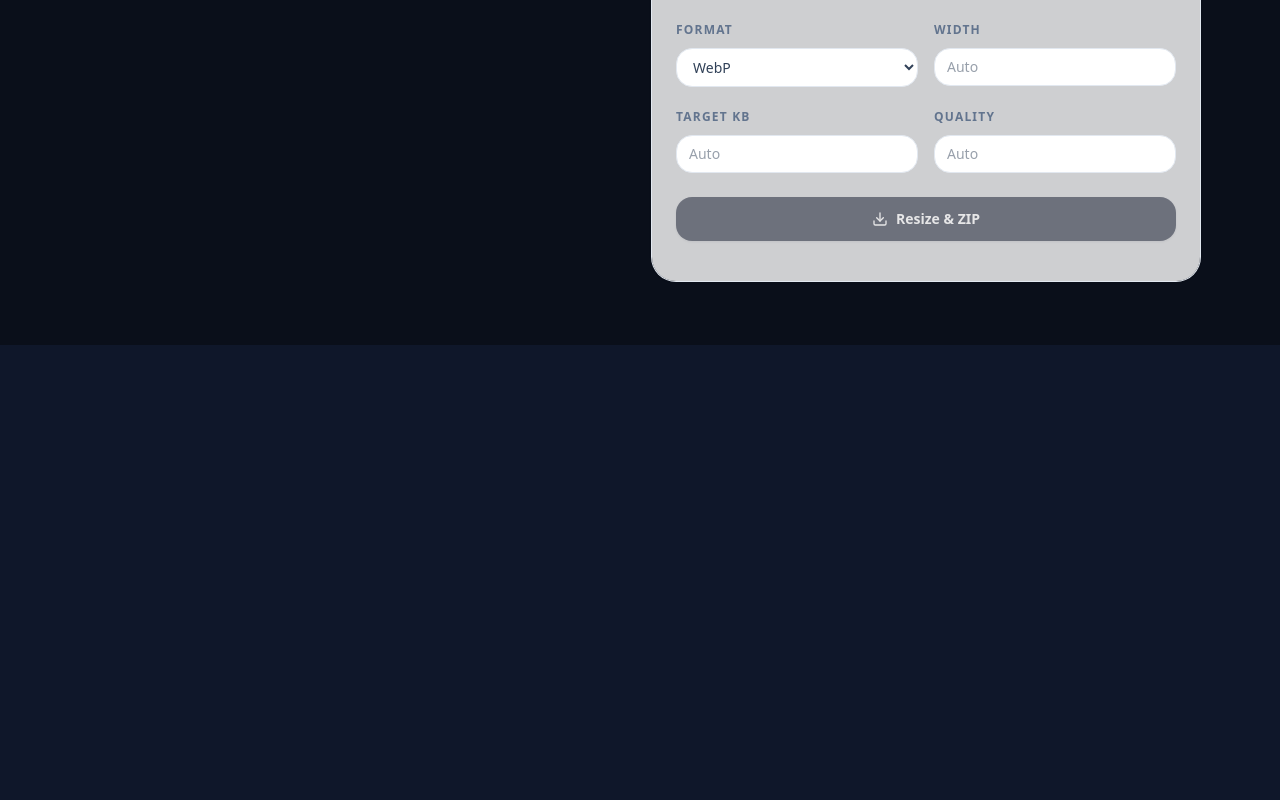
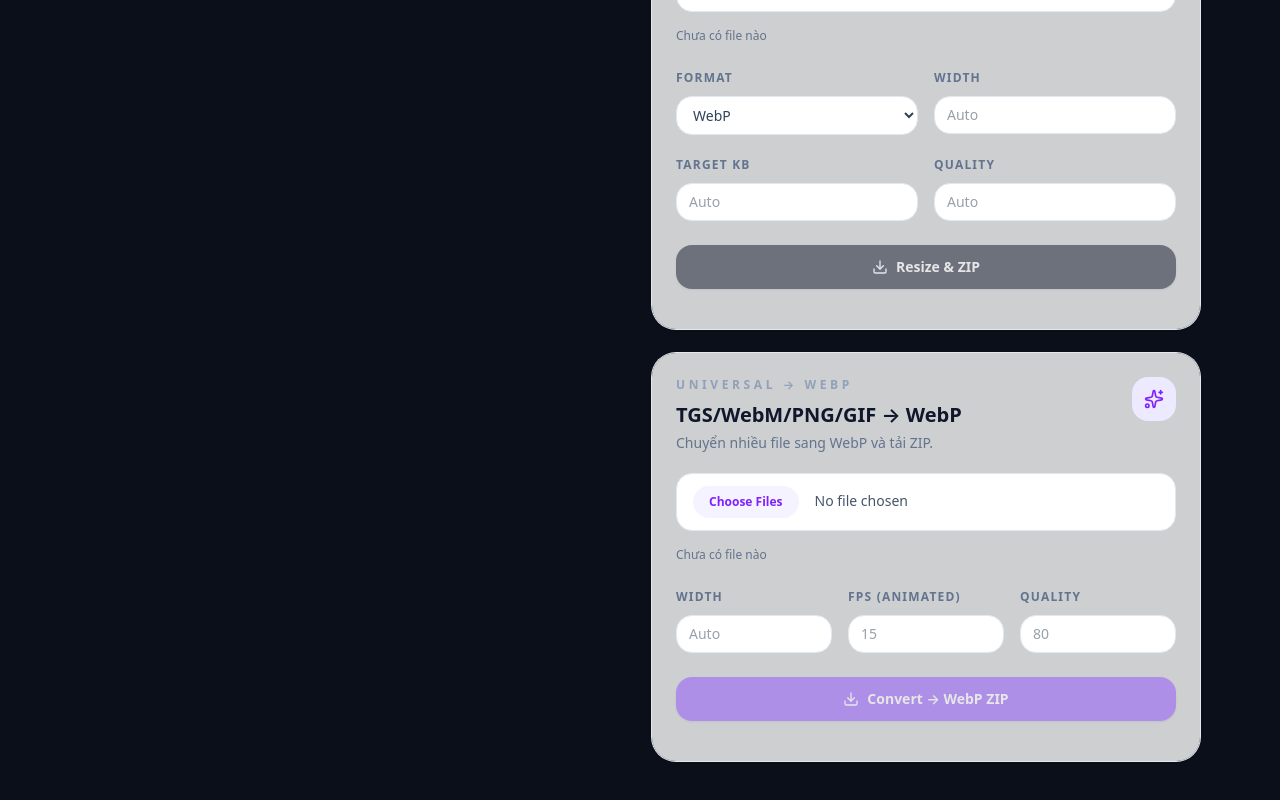
Before and after one commit to Nam0101/video-speed, a Next.js app in the folder frontend/: page /tools/batch in a window 1280 px wide. Shown: the part 1396-2196 px from the top of the page. Before the commit the page ends 1741 px from the top, so only its background shows below. Built offline with nearby package versions, Linux system fonts and the light colour scheme; no server answers.

Commit message:
Add batch convert TGS/WebM/PNG/GIF to WebP feature

```diff
--- a/frontend/src/app/tools/batch/page.tsx
+++ b/frontend/src/app/tools/batch/page.tsx
@@ -96,6 +96,13 @@ export default function BatchPage() {
   const [webpResizeStatus, setWebpResizeStatus] = useState("");
   const [webpResizeProcessing, setWebpResizeProcessing] = useState(false);
 
+  const [batchToWebpFiles, setBatchToWebpFiles] = useState<File[]>([]);
+  const [batchToWebpWidth, setBatchToWebpWidth] = useState("");
+  const [batchToWebpFps, setBatchToWebpFps] = useState("");
+  const [batchToWebpQuality, setBatchToWebpQuality] = useState("");
+  const [batchToWebpStatus, setBatchToWebpStatus] = useState("");
+  const [batchToWebpProcessing, setBatchToWebpProcessing] = useState(false);
+
   const imagesZipSummary = useMemo(
     () => summarizeFiles(imagesZipFiles),
     [imagesZipFiles]
@@ -112,6 +119,10 @@ export default function BatchPage() {
   const webpResizeSummary = useMemo(
     () => summarizeFiles(webpResizeFiles),
     [webpResizeFiles]
+  );
+  const batchToWebpSummary = useMemo(
+    () => summarizeFiles(batchToWebpFiles),
+    [batchToWebpFiles]
   );
 
   const handleImagesZip = async () => {
@@ -245,6 +256,30 @@ export default function BatchPage() {
     }
   };
 
+  const handleBatchToWebp = async () => {
+    if (!batchToWebpFiles.length) {
+      setBatchToWebpStatus("error:Vui lòng chọn file.");
+      return;
+    }
+    try {
+      setBatchToWebpProcessing(true);
+      setBatchToWebpStatus("processing:Đang convert sang WebP...");
+      const blob = await apiClient.batchToWebpZip(batchToWebpFiles, {
+        width: parseOptionalNumber(batchToWebpWidth),
+        fps: parseOptionalNumber(batchToWebpFps),
+        quality: parseOptionalNumber(batchToWebpQuality),
+      });
+      downloadBlob(blob, `batch_to_webp_${batchToWebpFiles.length}.zip`);
+      setBatchToWebpStatus("success:ZIP WebP đã sẵn sàng.");
+    } catch (error) {
+      setBatchToWebpStatus(
+        `error:${error instanceof Error ? error.message : "Có lỗi xảy ra"}`
+      );
+    } finally {
+      setBatchToWebpProcessing(false);
+    }
+  };
+
   return (
     <main className="mt-10 flex-1">
       <header className="flex flex-wrap items-center justify-between gap-4">
@@ -268,7 +303,7 @@ export default function BatchPage() {
           </div>
         </div>
         <span className="rounded-full bg-white/70 px-4 py-2 text-xs font-semibold text-slate-600 shadow-sm ring-1 ring-slate-200">
-          Endpoints: /images-to-webp-zip · /images-convert-zip · /tgs-to-gif-zip · /batch-animated-resize-zip · /webp-resize-zip
+          Endpoints: /images-to-webp-zip · /images-convert-zip · /tgs-to-gif-zip · /batch-to-webp-zip · /batch-animated-resize-zip · /webp-resize-zip
         </span>
       </header>
 
@@ -742,6 +777,99 @@ export default function BatchPage() {
               <StatusNotice status={webpResizeStatus} />
             </div>
           </div>
+
+          <div className="rounded-3xl bg-white/80 p-6 shadow-sm ring-1 ring-slate-200">
+            <div className="flex items-start justify-between gap-4">
+              <div>
+                <p className="text-xs font-semibold uppercase tracking-[0.3em] text-slate-400">
+                  Universal → WebP
+                </p>
+                <h2 className="mt-2 text-xl font-heading font-semibold text-slate-900">
+                  TGS/WebM/PNG/GIF → WebP
+                </h2>
+                <p className="mt-1 text-sm text-slate-500">
+                  Chuyển nhiều file sang WebP và tải ZIP.
+                </p>
+              </div>
+              <div className="flex h-11 w-11 items-center justify-center rounded-2xl bg-violet-100 text-violet-600">
+                <Sparkles className="h-5 w-5" />
+              </div>
+            </div>
+
+            <div className="mt-5 space-y-4">
+              <input
+                type="file"
+                accept=".tgs,.webm,.png,.jpg,.jpeg,.gif"
+                multiple
+                onChange={(event) =>
+                  setBatchToWebpFiles(Array.from(event.target.files || []))
+                }
+                className="w-full rounded-2xl border border-slate-200 bg-white px-4 py-3 text-sm text-slate-600 file:mr-4 file:rounded-full file:border-0 file:bg-violet-50 file:px-4 file:py-2 file:text-xs file:font-semibold file:text-violet-600"
+              />
+              <div className="text-xs text-slate-500">{batchToWebpSummary}</div>
+            </div>
+
+            <div className="mt-5 grid gap-4 md:grid-cols-3">
+              <div>
+                <label className="text-xs font-semibold uppercase tracking-widest text-slate-500">
+                  Width
+                </label>
+                <input
+                  type="number"
+                  min="16"
+                  max="4096"
+                  placeholder="Auto"
+                  value={batchToWebpWidth}
+                  onChange={(event) => setBatchToWebpWidth(event.target.value)}
+                  className="mt-2 w-full rounded-2xl border border-slate-200 bg-white px-3 py-2 text-sm text-slate-700"
+                />
+              </div>
+              <div>
+                <label className="text-xs font-semibold uppercase tracking-widest text-slate-500">
+                  FPS (animated)
+                </label>
+                <input
+                  type="number"
+                  min="1"
+                  max="60"
+                  placeholder="15"
+                  value={batchToWebpFps}
+                  onChange={(event) => setBatchToWebpFps(event.target.value)}
+                  className="mt-2 w-full rounded-2xl border border-slate-200 bg-white px-3 py-2 text-sm text-slate-700"
+                />
+              </div>
+              <div>
+                <label className="text-xs font-semibold uppercase tracking-widest text-slate-500">
+                  Quality
+                </label>
+                <input
+                  type="number"
+                  min="1"
+                  max="100"
+                  placeholder="80"
+                  value={batchToWebpQuality}
+                  onChange={(event) => setBatchToWebpQuality(event.target.value)}
+                  className="mt-2 w-full rounded-2xl border border-slate-200 bg-white px-3 py-2 text-sm text-slate-700"
+                />
+              </div>
+            </div>
+
+            <button
+              onClick={handleBatchToWebp}
+              disabled={batchToWebpProcessing || !batchToWebpFiles.length}
+              className="mt-6 flex w-full items-center justify-center gap-2 rounded-2xl bg-violet-500 px-4 py-3 text-sm font-semibold text-white shadow-sm transition hover:-translate-y-0.5 disabled:cursor-not-allowed disabled:opacity-50"
+            >
+              {batchToWebpProcessing ? (
+                <Loader2 className="h-4 w-4 animate-spin" />
+              ) : (
+                <Download className="h-4 w-4" />
+              )}
+              Convert → WebP ZIP
+            </button>
+            <div className="mt-4">
+              <StatusNotice status={batchToWebpStatus} />
+            </div>
+          </div>
         </div>
       </section>
     </main>
--- a/frontend/src/lib/api-client.ts
+++ b/frontend/src/lib/api-client.ts
@@ -332,6 +332,32 @@ class APIClient {
         return response.blob();
     }
 
+    async batchToWebpZip(
+        files: File[],
+        options: {
+            width?: number;
+            fps?: number;
+            quality?: number;
+        }
+    ): Promise<Blob> {
+        const formData = new FormData();
+        files.forEach((file) => formData.append('files', file));
+        if (options.width) formData.append('width', options.width.toString());
+        if (options.fps) formData.append('fps', options.fps.toString());
+        if (options.quality) formData.append('quality', options.quality.toString());
+
+        const response = await fetch(`${this.baseURL}/batch-to-webp-zip`, {
+            method: 'POST',
+            body: formData,
+        });
+
+        if (!response.ok) {
+            throw new Error(await response.text());
+        }
+
+        return response.blob();
+    }
+
     async getTracking(page = 1, limit = 100): Promise<TrackingResponse> {
         const response = await fetch(
             `${ANALYTICS_BASE_URL}/api/analytics/v1/tracking?page=${page}&limit=${limit}`,
```
Also changed, not shown: 1 other file (tests, documents, lock files or other folders).
